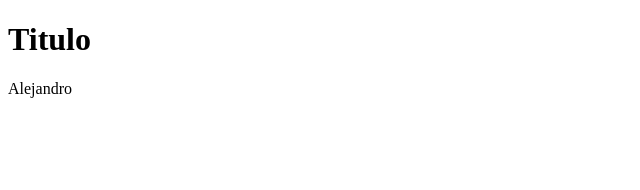
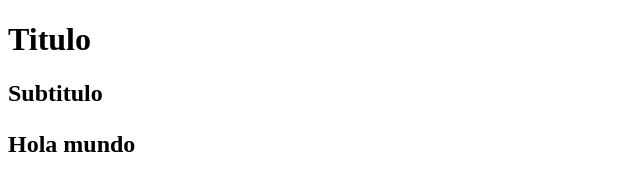
Before and after one commit to valeriaaleja15/Mi_primer_repositorio_html, a plain HTML site: page index.html in a window 1280 px wide. Shown: the whole page, without its empty margins (0-640 px from the left). Drawn offline with Linux system fonts and the light colour scheme.

Commit message:
reposicionindex

```diff
--- a/index.html
+++ b/index.html
@@ -7,6 +7,7 @@
 </head>
 <body>
     <h1>Titulo</h1>
-    <p>Alejandro</p>
+    <h2>Subtitulo
+    <p>Hola mundo</p>
 </body>
 </html>
```
Also changed, not shown: index..html (deleted, +0 -12 lines).
